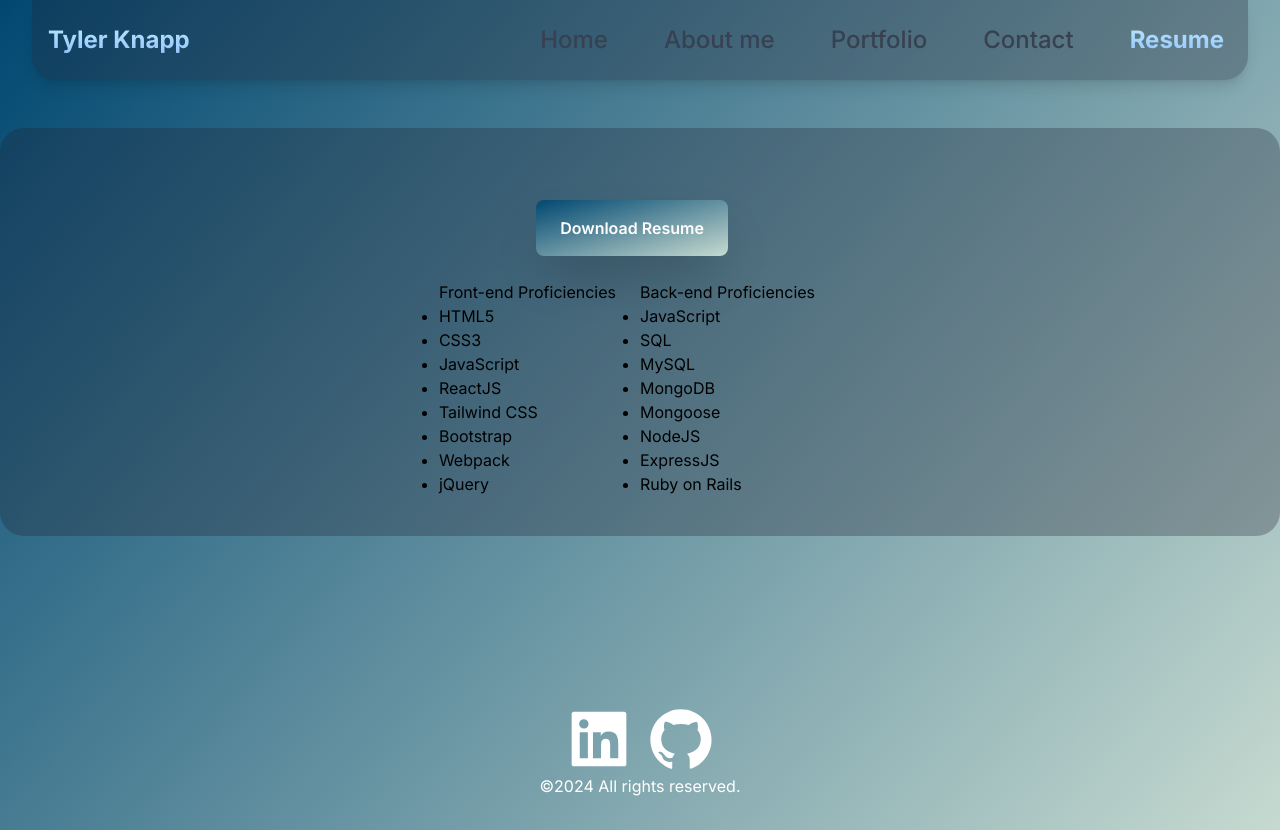
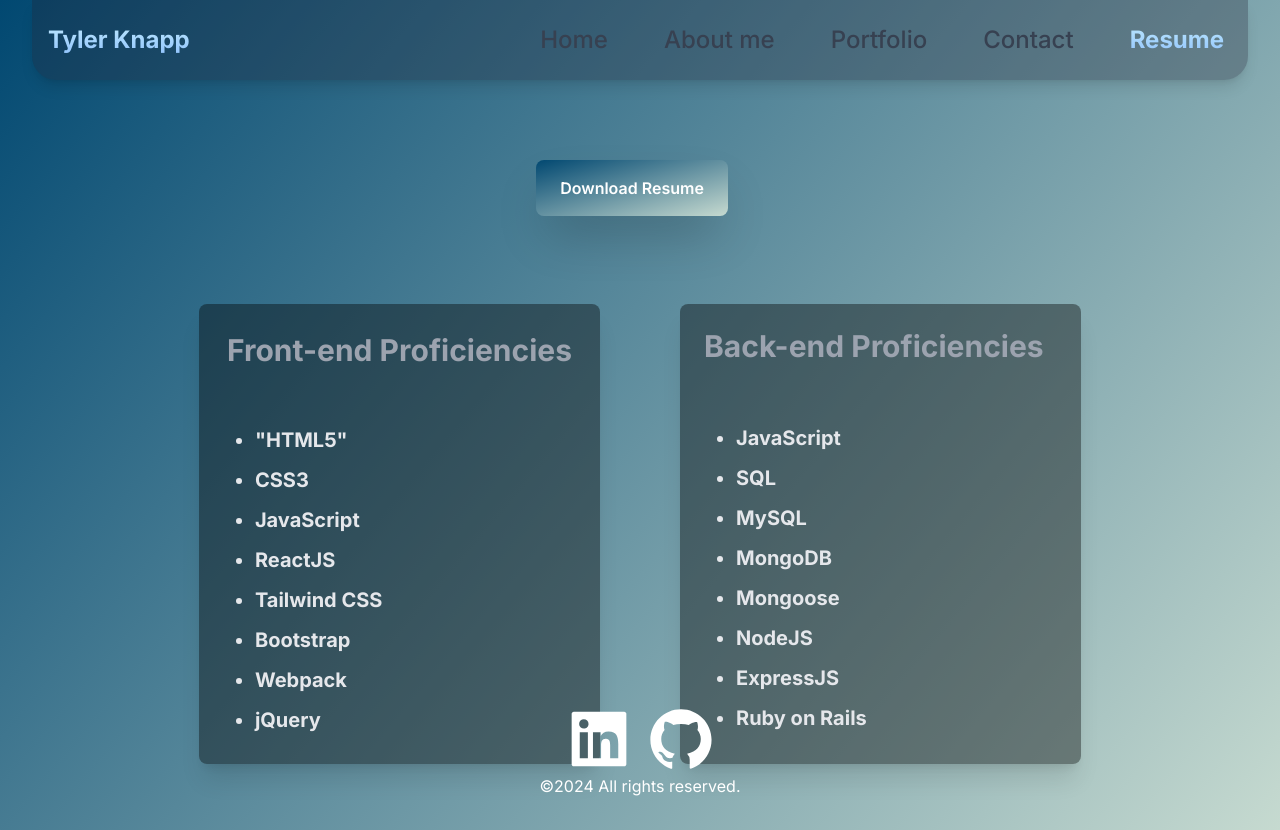
Before and after one commit to Tyler-KD/tyler-knapp-portfolio, a React (Vite) app: page /Resume in a window 1280 px wide. Built offline with nearby package versions, Linux system fonts and the light colour scheme.

Commit message:
Added state variable errors and validateField function to keep track of validation errors for Contact information

```diff
--- a/src/App.jsx
+++ b/src/App.jsx
@@ -1,4 +1,4 @@
-// import Header from "./components/Header";
+import Header from "./components/Header";
 import Navbar from "./components/Navbar";
 import Hero from "./components/Hero";
 import AboutMe from "./components/AboutMe";
@@ -14,8 +14,7 @@ function App() {
     <BrowserRouter>
 
         {/* Header and Navbar are displayed on every page because they are outside of Routes tag */}
-        {/* <Header /> */}
-        <Navbar />
+        <Header />
 
         <main>
         <Routes>
--- a/src/components/Contact.jsx
+++ b/src/components/Contact.jsx
@@ -9,12 +9,50 @@ const Contact = () => {
         message: ''
     });
 
+    // State variable errors keeps track of validation errors for each field
+    const [errors, setErrors] = useState({
+        name: '',
+        email: '',
+        message: ''
+    });
+
     // The handleChange function updates the state whenever an input field changes.
+    // The validateField function checks if the value of the field is valid according to rules
+    // (non empty for name and message, and a regex pattern for email) and returns an error message if it's not.
     // The formData state is then used to populate the mailto: link.
     // mailto: protocol opens the user's default email client with populated data.
     const handleChange = (e) => {
         setFormData({ ...formData, [e.target.name]: e.target.value });
+        setErrors({ ...errors, [e.target.name]: validateField(e.target.name, e.target.value) });
     };
+
+    const validateField = (name, value) => {
+        switch (name) {
+            case 'name':
+                return value.trim() === '' ? 'Name is required.' : '';
+            case 'email':
+                const emailRegex = /^[a-zA-Z0-9._%+-]+@[a-zA-Z0-9.-]+\.[a-zA-Z]{2,}$/;
+                return !emailRegex.test(value) ? 'Invalid email address.' : '';
+            case 'message':
+                return value.trim() === '' ? 'Message is required.': '';
+            default:
+                return '';
+        }
+    }
+
+    // export default function App() {
+    //     const [message, setMessage] = useState('');
+    //     const isAnonymous = true;
+
+
+    // const handleClick = (e) => {
+    //     e.currentTarget.disable = true;
+    //     console.log('button clicked');
+    // };
+
+    // const isFormValid = () => {
+    //     return Object.values(errors).every(x => x === '');
+    // };
 
     return (
         <div className='pt-16 pb-10 sm:pt-16 sm:pb-16 lg:pb-16 md:h-[76vh]'>
@@ -75,24 +113,32 @@ const Contact = () => {
                                         <div className='mx-0 mb-1 sm:mb-4'>
                                             <input type="text" id="name" autoComplete="given-name" placeholder="Your name"
                                                 className='mb-2 w-full rounded-md border border-gray-400 py-2 pl-2 pr-4 sm:mb-0' name="name" onChange={handleChange} />
+                                                {/* Displays error message when name field is invalid */}
+                                                {errors.name && <p>{errors.name}</p>}
                                         </div>
                                         <div className='mx-0 mb-1 sm:mb-4'>
                                             <input type="email" id="email" autoComplete="email" placeholder="Your email address"
                                                 className='mb-2 w-full rounded-md border border-gray-400 py-2 pl-2 pr-4 sm:mb-0' name="email" onChange={handleChange} />
+                                                {/* Displays error message when email field is invalid */}
+                                                {errors.email && <p>{errors.email}</p>}
                                         </div>
                                     </div>
                                     <div className='mx-0 mb-1 sm:mb-4'>
                                         <textarea id="message" cols="30" rows="5" placeholder="Write your message..."
                                             className='mb-2 w-full rounded-md border border-gray-400 py-2 pl-2 pr-4 sm:mb-0' name="message" onChange={handleChange} >
                                         </textarea>
+                                        {/* Displays error message when message field is invalid */}
+                                        {errors.message && <p>{errors.message}</p>}
                                     </div>
                                 </div>
                                 <div className='text-center'>
-                                    <button className='w-full bg-primary-color text-white px-6 py-3 font-xl rounded-md sm:mb-0 transition-all duration-200 hover:scale-110'>
+                                    <button onClick={handleChange} className='w-full bg-primary-color text-white px-6 py-3 font-xl rounded-md sm:mb-0 transition-all duration-200 hover:scale-110'>
                                         <a href={`mailto:tyler.kd.knapp@gmail.com?subject=${formData.subject}&body=${formData.body}&name=${formData.name}`}
-                                        >Send Message</a>
+                                        >Click</a>
                                     </button>
+
                                 </div>
+
                             </form>
                         </div>
                     </div>
--- /dev/null
+++ b/src/components/Header.jsx
@@ -0,0 +1,12 @@
+import React from "react";
+import Navbar from "./Navbar";
+
+const Header = () => {
+    return (
+        <header className=" px-4 sm:px-6 lg:px-8 mx-auto max-w-[1500px] h-[8vh]">
+            <Navbar />
+        </header>
+    )
+}
+
+export default Header
--- a/src/components/Navbar.jsx
+++ b/src/components/Navbar.jsx
@@ -14,7 +14,7 @@ const Navbar = () => {
     }
 
     return (
-        <header className='px-4 sm:px-6 lg:px-8 mx-auto max-w-[1500px] h-[8vh]'>
+
         <nav className="flex items-center justify-between h-16 lg:h-20 bg-[#223]/30 rounded-b-3xl shadow-lg px-4">
 
             <div className="text-white text-xl sm:text-2xl">
@@ -53,7 +53,7 @@ const Navbar = () => {
             </div>
         </nav>
 
-        </header>
+
     )
 }
 
--- a/src/components/Portfolio.jsx
+++ b/src/components/Portfolio.jsx
@@ -20,7 +20,7 @@ const Portfolio = () => {
                 {/* Anchor element containing image takes 3 out of 8 columns defined on smaller screens and above */}
                 <a target="_blank" rel="noreferrer" href="https://camwhritenour.github.io/Foodr/" className='group h-48 col-span-3 md:h-80'>
                     {/* Group-hover:scale will increase image scale when hover over */}
-                    <img src={proj1} alt="" className='h-full w-full object-cover object-center transition
+                    <img src={proj1} alt="Foodr image" className='h-full w-full object-cover object-center transition
                                                         duration-200 group-hover:scale-110 rounded-lg'/>
 
                 </a>
@@ -47,7 +47,7 @@ const Portfolio = () => {
                 {/* Anchor element containing image takes 3 out of 8 columns defined on smaller screens and above */}
                 <a target="_blank" rel="noreferrer" href="https://github.com/Tyler-KD/employee-locator" className='group h-48 col-span-3 md:h-80'>
                     {/* Group-hover:scale will increase image scale when hover over */}
-                    <img src={proj2} alt="" className='h-full w-full object-cover object-center transition
+                    <img src={proj2} alt="Employee Locator image" className='h-full w-full object-cover object-center transition
                                                         duration-200 group-hover:scale-110 rounded-lg'/>
 
                 </a>
@@ -72,7 +72,7 @@ const Portfolio = () => {
                 {/* Anchor element containing image takes 3 out of 8 columns defined on smaller screens and above */}
                 <a target="_blank" rel="noreferrer" href="https://github.com/Tyler-KD/e-commerce-back-end-object-relational-mapping-orm-" className='group h-48 col-span-3 md:h-80'>
                     {/* Group-hover:scale will increase image scale when hover over */}
-                    <img src={proj3} alt="" className='h-full w-full object-cover object-center transition
+                    <img src={proj3} alt="All Notes image" className='h-full w-full object-cover object-center transition
                                                         duration-200 group-hover:scale-110 rounded-lg'/>
 
                 </a>
@@ -97,7 +97,7 @@ const Portfolio = () => {
                 {/* Anchor element containing image takes 3 out of 8 columns defined on smaller screens and above */}
                 <a target="_blank" rel="noreferrer" href="https://tech-wire-3efc7fd046fa.herokuapp.com/" className='group h-48 col-span-3 md:h-80'>
                     {/* Group-hover:scale will increase image scale when hover over */}
-                    <img src={proj4} alt="" className='h-full w-full object-cover object-center transition
+                    <img src={proj4} alt="Tech Wire image" className='h-full w-full object-cover object-center transition
                                                         duration-200 group-hover:scale-110 rounded-lg'/>
 
                 </a>
@@ -122,7 +122,7 @@ const Portfolio = () => {
                 {/* Anchor element containing image takes 3 out of 8 columns defined on smaller screens and above */}
                 <a target="_blank" rel="noreferrer" href="https://read-red-and-white-7daadef70c76.herokuapp.com/" className='group h-48 col-span-3 md:h-80'>
                     {/* Group-hover:scale will increase image scale when hover over */}
-                    <img src={proj5} alt="" className='h-full w-full object-cover object-center transition
+                    <img src={proj5} alt="Read Red and White image" className='h-full w-full object-cover object-center transition
                                                         duration-200 group-hover:scale-110 rounded-lg'/>
 
                 </a>
@@ -147,7 +147,7 @@ const Portfolio = () => {
                 {/* Anchor element containing image takes 3 out of 8 columns defined on smaller screens and above */}
                 <a target="_blank" rel="noreferrer" href="https://pwa-just-another-text-editor.onrender.com/" className='group h-48 col-span-3 md:h-80'>
                     {/* Group-hover:scale will increase image scale when hover over */}
-                    <img src={proj6} alt="" className='h-full w-full object-cover object-center transition
+                    <img src={proj6} alt="PWA Just Another Text Editor image" className='h-full w-full object-cover object-center transition
                                                         duration-200 group-hover:scale-110 rounded-lg'/>
 
                 </a>
--- a/src/components/Resume.jsx
+++ b/src/components/Resume.jsx
@@ -4,7 +4,7 @@ const Resume = () => {
     return (
         <div className="pt-16 pb-10 sm:pt-16 sm:pb-16 lg:pb-16 md:h-[76vh]">
             {/* Div for Download Resume Button */}
-            <div className="mx-auto max-w-7xl px-4 sm:px-6 lg:px-8 py-10 bg-[#223]/30 rounded-3xl">
+            <div>
                 <div className="mb-6 max-w-3xl text-center sm:text-center md:mx-auto">
                     <a href="#" title="" className="shadow-2xl mr-4 inline-flex items-center px-6 py-4 mt-8 font-semibold text-white bg-primary-color rounded-lg transition-all duration-200 hover:scale-110" role="button">
                         Download Resume
@@ -12,12 +12,13 @@ const Resume = () => {
                 </div>
 
                 {/* Form will display in 2 columns on mdeium or larger screens */}
-                <div className="flex justify-center">
-                    <div className="grid md:grid-cols-2">
+                <div className="flex justify-center pt-16">
+                    <div className='px-7 mx-auto grid sm:grid-cols-2 gap-20'>
                         {/* Front-end Proficiencies*/}
-                        <div className="my-auto pr-6">
-                            <ul className="list-disc">Front-end Proficiencies
-                                <li>HTML5</li>
+                        <div className='mb-4 flex flex-col col-span-1 sm:grid sm:grid-cols-1 rounded-lg bg-black/40  shadow-xl z-1 '>
+                            <h2 className="text-gray-400 font-bold text-3xl p-7">Front-end Proficiencies</h2>
+                            <ul className="list-disc text-gray-200 font-bold text-xl leading-10 mx-8 my-auto p-6">
+                                <li>"HTML5"</li>
                                 <li>CSS3</li>
                                 <li>JavaScript</li>
                                 <li>ReactJS</li>
@@ -26,13 +27,12 @@ const Resume = () => {
                                 <li>Webpack</li>
                                 <li>jQuery</li>
                             </ul>
-
-
                         </div>
 
                         {/* Back-end Proficiencies */}
-                        <div className="my-auto pr-6">
-                            <ul className="list-disc">Back-end Proficiencies
+                        <div className='mb-4 flex flex-col col-span-1 sm:grid sm:grid-cols-1 rounded-lg bg-black/40 shadow-xl z-1'>
+                            <h2 className="text-gray-400 font-bold text-3xl p-6">Back-end Proficiencies</h2>
+                            <ul className="list-disc text-gray-200 font-bold text-xl leading-10 mx-8 my-auto p-6">
                                 <li>JavaScript</li>
                                 <li>SQL</li>
                                 <li>MySQL</li>
@@ -41,9 +41,7 @@ const Resume = () => {
                                 <li>NodeJS</li>
                                 <li>ExpressJS</li>
                                 <li>Ruby on Rails</li>
-
                             </ul>
-
                         </div>
 
                     </div>
```
Lines whose indentation alone changed are shown as unchanged.
